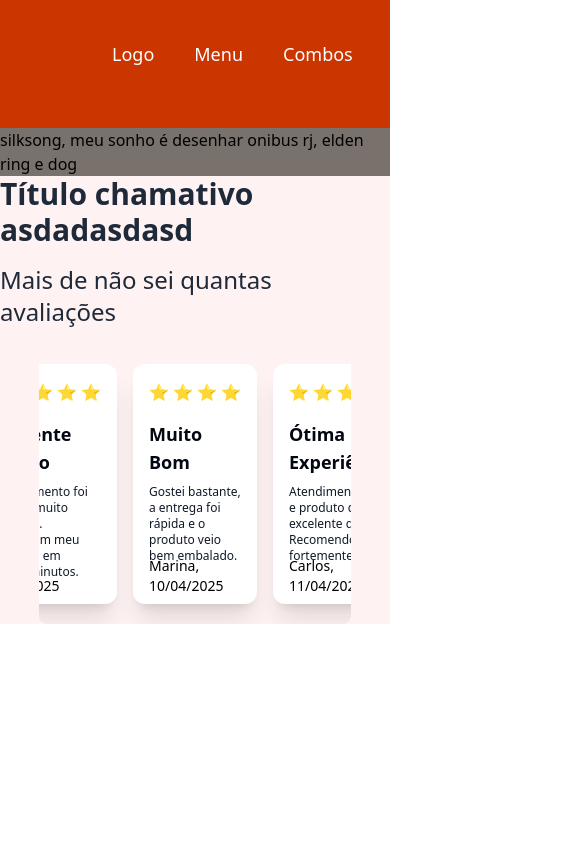
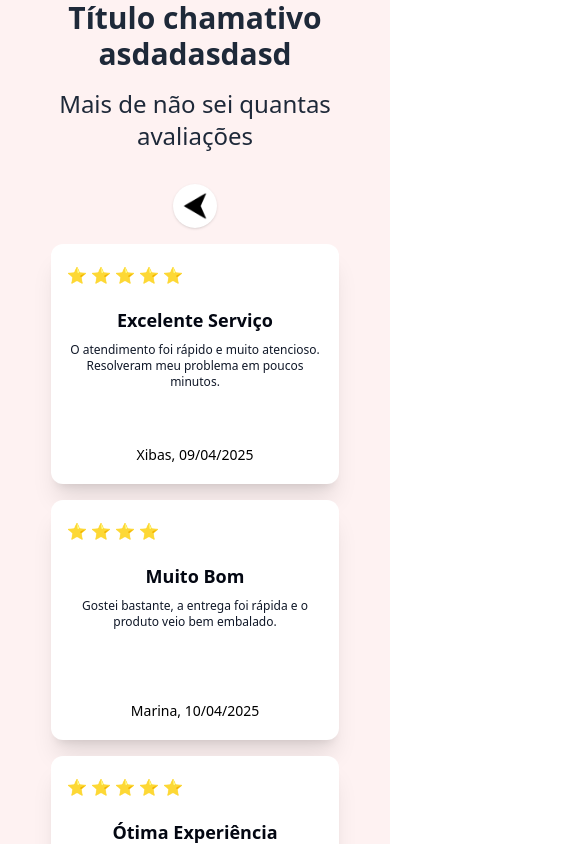
Before and after one commit to DrumondParizottoPiccolo/WebDelivery, a React (Vite) app: page / in a window 390 px wide. Shown: the top 844 px of the page, 585 px wide, since content can reach past the window. Built offline with nearby package versions, Linux system fonts and the light colour scheme.

Commit message:
Estilização responsiva Section4

```diff
--- a/src/App.jsx
+++ b/src/App.jsx
@@ -5,8 +5,8 @@ function App() {
 
   return (
     <>
-      <Header/>
-      <Section/>
+      {/* <Header/>
+      <Section/> */}
       <Section4/>
     </>
   )
--- a/src/Components/Section4.jsx
+++ b/src/Components/Section4.jsx
@@ -79,10 +79,10 @@ function Section4() {
   const visibleItems = evaluationList.slice(startIndex, startIndex + itemsPerPage);
 
   return (
-    <div className='w-full h-1/3 bg-red-50 flex justify-center items-center flex-col gap-4'>
+    <div className='w-full h-full text-center bg-red-50 flex justify-center items-center flex-col gap-4'>
         <h1 className='font-extrabold font-sans text-3xl text-gray-800'>Título chamativo asdadasdasd</h1>
         <h2 className='font-sans text-2xl text-gray-800 font-medium'>Mais de não sei quantas avaliações</h2>
-        <div className='flex-row flex gap-4 w-4/5 overflow-hidden  p-4 rounded-lg h-70 justify-center items-center'>
+        <div className='w-full flex-col sm:flex-row flex gap-4 sm:w-4/5 p-4 rounded-lg sm:h-70 justify-center items-center'>
           <button onClick={handlePrev} disabled={startIndex === 0} className='bg-white w-11 h-11 flex justify-center items-center rounded-4xl px-2 shadow-sm border-b-gray-400'> <img src={left} alt='Seta para esquerda' className='w-9 h-9 cursor-pointer object-contain'/> </button>
           {visibleItems.map((evaluation) => (
             <EvaluationCard
```
